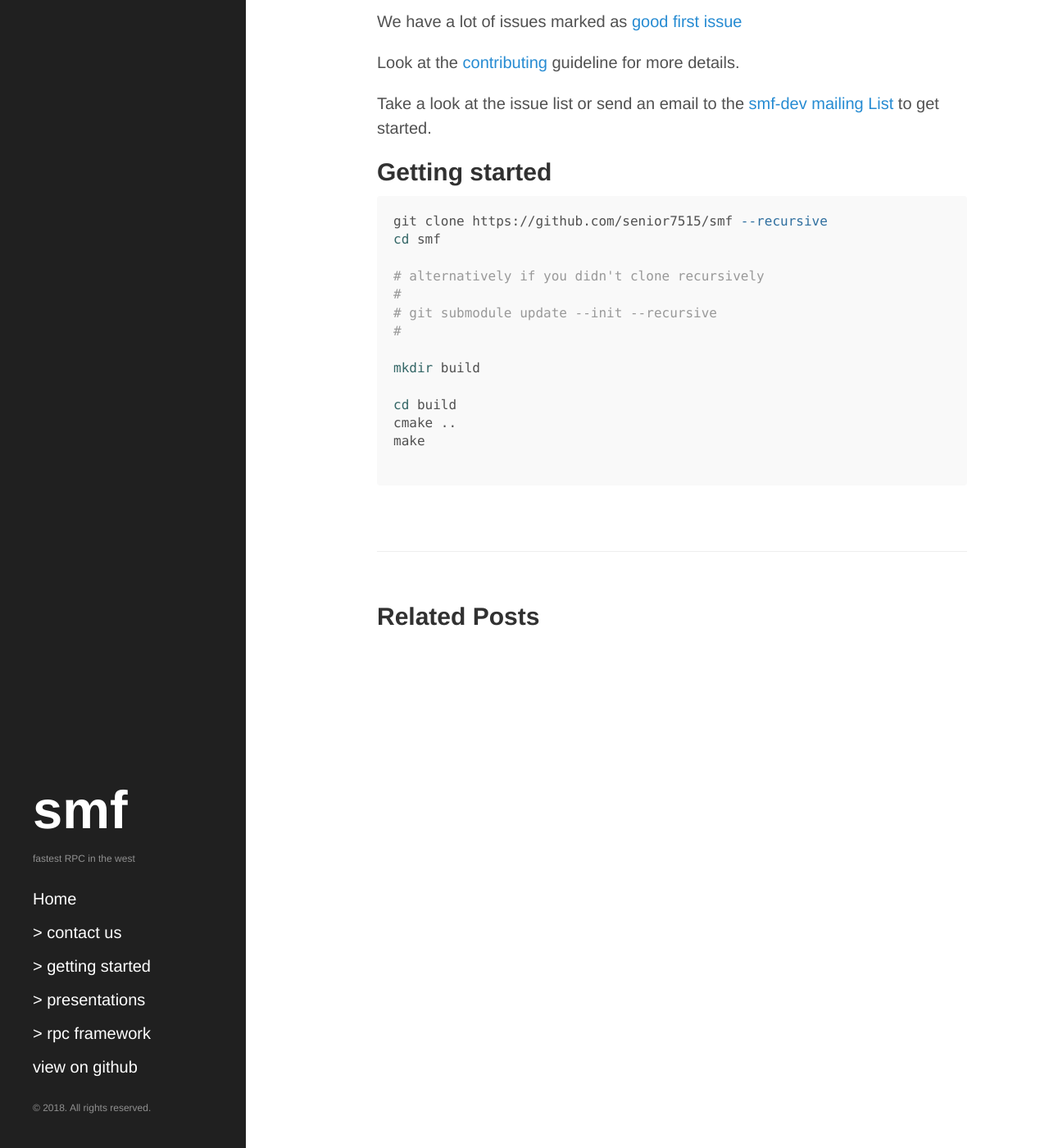
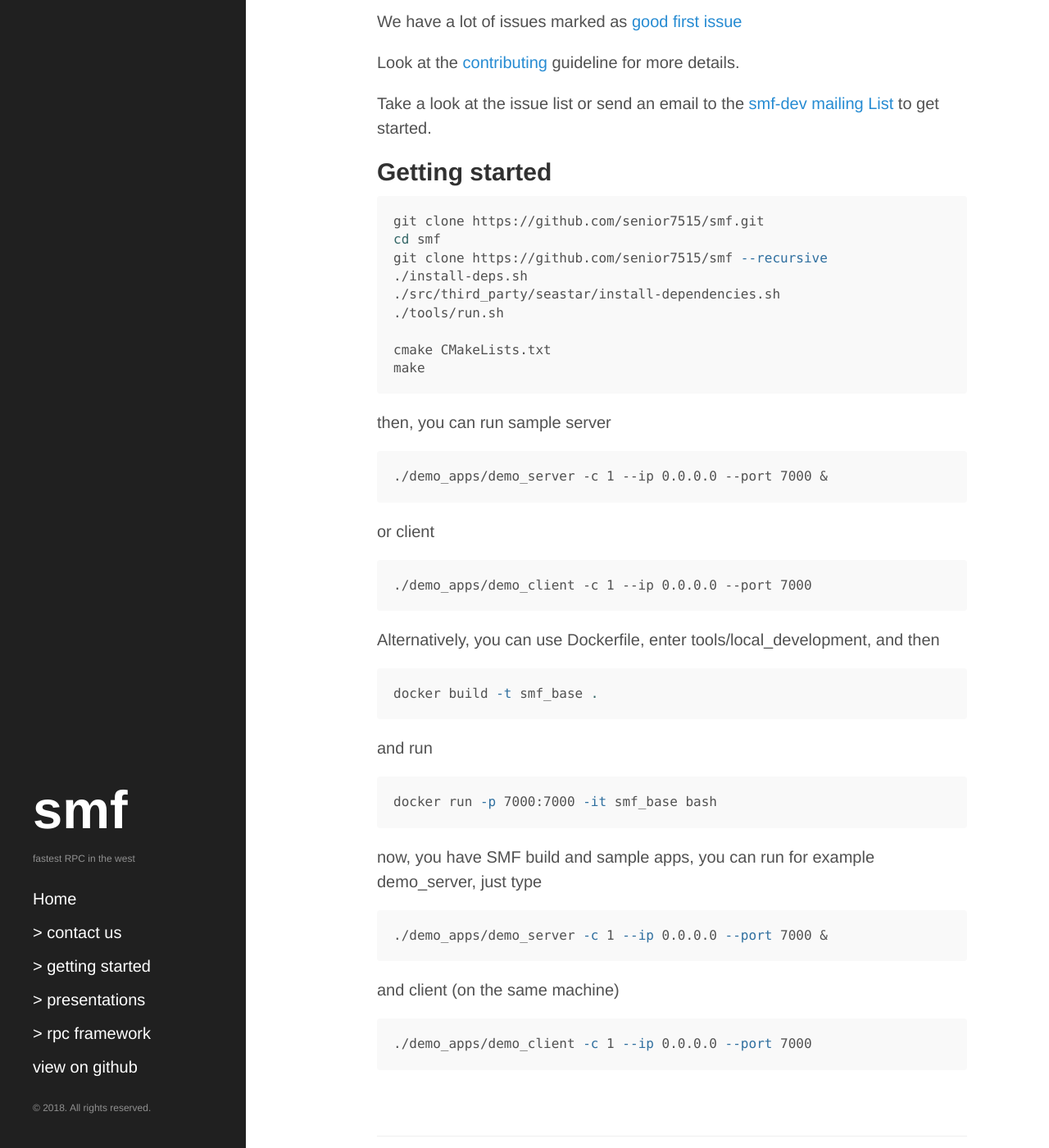
Before and after one commit to smfrpc/smf, a Jekyll site: the page built from docs/_posts/2017-10-12-introducing-smf.md, in a window 1280 px wide and 1400 px high, scrolled down 1231 px. Shown: the whole window at 82% size. Built offline with Jekyll 4.4.1, drawn with Linux system fonts in a browser that asks for light colours.

Commit message:
Provide Dockerfile for local development
Review changes

Docker sample

````diff
--- a/docs/_posts/2017-10-12-introducing-smf.md
+++ b/docs/_posts/2017-10-12-introducing-smf.md
@@ -57,18 +57,38 @@ to get started.
 
 
 ```bash
+git clone https://github.com/senior7515/smf.git
+cd smf
 git clone https://github.com/senior7515/smf --recursive
-cd smf
+./install-deps.sh
+./src/third_party/seastar/install-dependencies.sh
+./tools/run.sh
 
-# alternatively if you didn't clone recursively
-#
-# git submodule update --init --recursive
-#
+cmake CMakeLists.txt
+make
+```
+then, you can run sample server
+```
+./demo_apps/demo_server -c 1 --ip 0.0.0.0 --port 7000 &
+```
+or client
+```
+./demo_apps/demo_client -c 1 --ip 0.0.0.0 --port 7000
+```
 
-mkdir build
-
-cd build
-cmake ..
-make
-
+Alternatively, you can use Dockerfile, enter tools/local_development, and then
+```bash
+docker build -t smf_base .
 ```
+and run
+```bash
+docker run -p 7000:7000 -it smf_base bash
+```
+now, you have SMF build and sample apps, you can run for example demo_server, just type
+```bash
+./demo_apps/demo_server -c 1 --ip 0.0.0.0 --port 7000 &
+```
+and client (on the same machine)
+```bash
+./demo_apps/demo_client -c 1 --ip 0.0.0.0 --port 7000
+```
````
Also changed, not shown: 1 other file.
